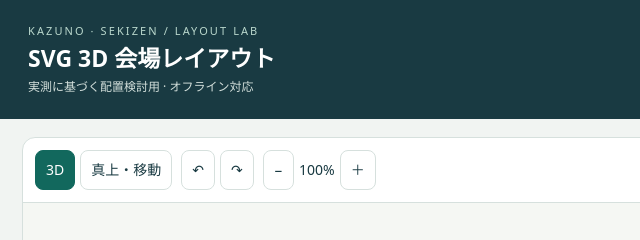
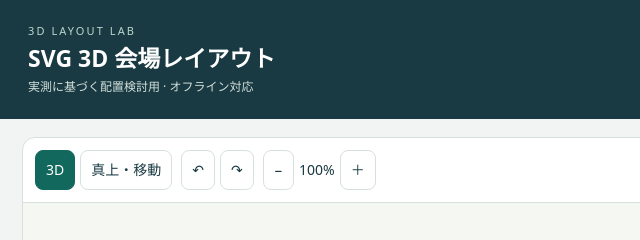
Before and after one commit to peiyi777/LAYOUT-LAB, a plain HTML site: page index.html in a window 1280 px wide. Shown: the top 240 px of the page, 0-640 px from the left. Drawn offline with Linux system fonts and the light colour scheme.

Commit message:
Update index.html

```diff
--- a/index.html
+++ b/index.html
@@ -14,7 +14,7 @@ header{padding:22px 28px;background:var(--ink);color:#fff;display:flex;align-ite
 </style>
 </head>
 <body>
-<header><div><div class="eyebrow">KAZUNO · SEKIZEN / LAYOUT LAB</div><h1>SVG 3D 会場レイアウト</h1><p>実測に基づく配置検討用 · オフライン対応</p></div><div class="header-count"><b id="people">12</b>席 / 上限20席</div></header>
+<header><div><div class="eyebrow">3D LAYOUT LAB</div><h1>SVG 3D 会場レイアウト</h1><p>実測に基づく配置検討用 · オフライン対応</p></div><div class="header-count"><b id="people">12</b>席 / 上限20席</div></header>
 <main class="app">
 <div class="workspace">
 <section class="scene-card" aria-label="会場の配置図">
```
